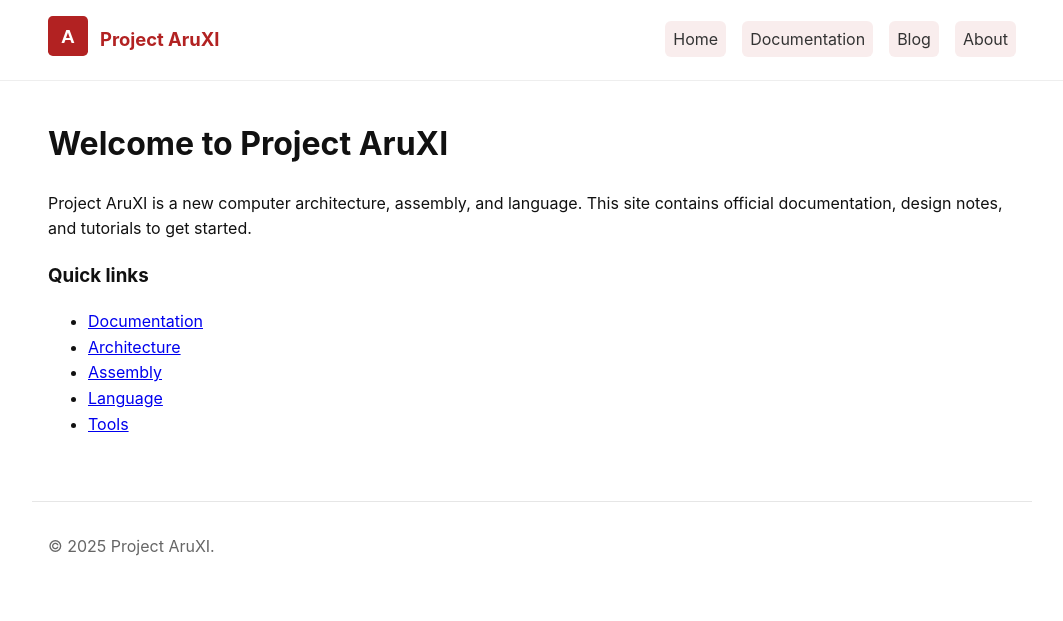
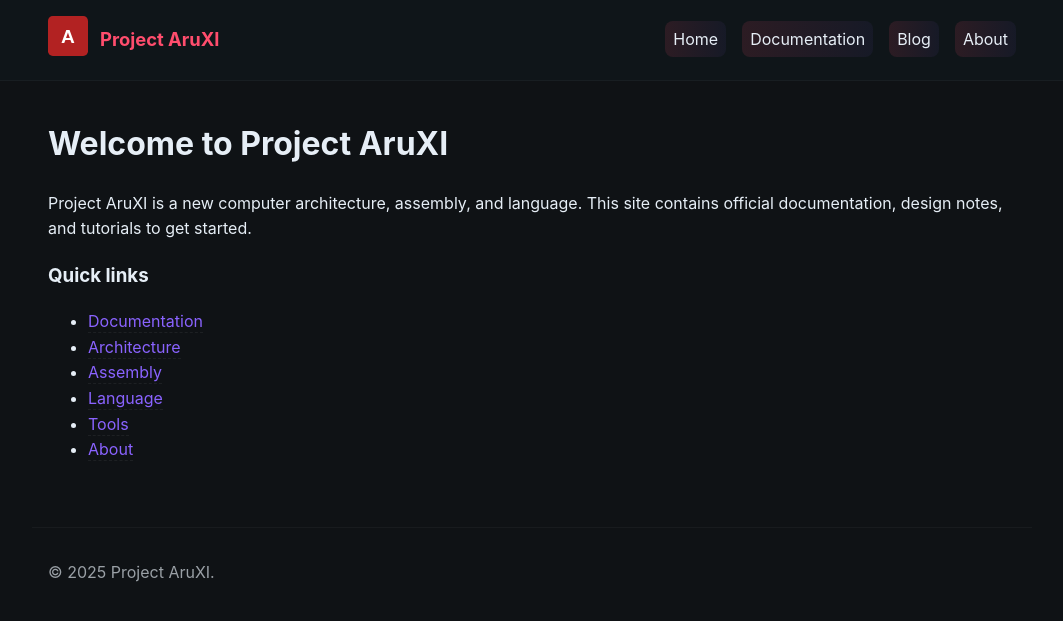
Before and after one commit to Project-AruXI/Project-AruXI.github.io, a Jekyll site: the page built from index.md, in a window 1280 px wide. Shown: the top 621 px of the page, without its empty margins (108-1171 px from the left). Built offline with Jekyll 4.4.1, drawn with Linux system fonts in a browser that asks for light colours.

Commit message:
Better link color, dark theme, better sidebar for documentation for color and highlighting

```diff
--- a/_layouts/default.html
+++ b/_layouts/default.html
@@ -10,7 +10,7 @@
   <body>
     {% include header.html %}
 
-    <main class="container">
+    <main class="container page-content">
       {{ content }}
     </main>
 
--- a/assets/css/main.scss
+++ b/assets/css/main.scss
@@ -3,65 +3,79 @@
 /* Main SCSS for Project AruXI - compiled by Jekyll */
 :root{
   --max-width: 1000px;
-  --accent: #b22222; /* firebrick red */
-  --muted: #666;
-  --bg: #ffffff;
+  --accent: #ff4d6d; /* vivid red */
+  --accent-2: #8a63ff; /* purple accent */
+  --muted: #9aa0a6;
+  --bg: #0f1215; /* near-black */
+  --panel: #0f1519; /* slightly lighter for panels */
+  --surface: #0b0d0f;
+  --code-bg: #0b1020;
+  --text: #e6eef6;
 }
 
 *{box-sizing:border-box}
-body{font-family: -apple-system, BlinkMacSystemFont, "Segoe UI", Roboto, "Helvetica Neue", Arial;line-height:1.6;margin:0;color:#111;background:var(--bg)}
+body{font-family: -apple-system, BlinkMacSystemFont, "Segoe UI", Roboto, "Helvetica Neue", Arial;line-height:1.6;margin:0;color:var(--text);background:var(--bg)}
 .container{max-width:var(--max-width);margin:0 auto;padding:1rem}
-.site-header{background:#fff;border-bottom:1px solid #eee}
+.site-header{background:var(--panel);border-bottom:1px solid rgba(255,255,255,0.04)}
 .header-inner{display:flex;align-items:center;justify-content:space-between;gap:1rem}
 .brand-link{display:flex;align-items:center;gap:0.75rem;text-decoration:none}
 .logo svg{width:40px;height:40px;display:block}
 .site-title-text{font-weight:700;color:var(--accent);font-size:1.15rem}
 .main-nav ul{list-style:none;margin:0;padding:0;display:flex;gap:1rem}
-.main-nav a{color:#333;text-decoration:none;padding:0.5rem}
+.main-nav a{color:var(--text);text-decoration:none;padding:0.5rem}
 .main-nav a:hover{color:var(--accent)}
-.site-footer{border-top:1px solid #e6e6e6;padding:1rem;margin-top:2rem;color:var(--muted)}
-pre{background:#272822;color:#f8f8f2;padding:0.75rem;border-radius:4px;overflow:auto}
+.site-footer{border-top:1px solid rgba(255,255,255,0.04);padding:1rem;margin-top:2rem;color:var(--muted)}
+pre{background:var(--code-bg);color:#dbe9ff;padding:0.75rem;border-radius:6px;overflow:auto}
 .docs-index{display:grid;grid-template-columns:repeat(auto-fit,minmax(220px,1fr));gap:1rem}
-.card{border:1px solid #e6e6e6;padding:1rem;border-radius:6px;background:#fff}
+.card{border:1px solid rgba(255,255,255,0.04);padding:1rem;border-radius:8px;background:var(--surface)}
 
 /* Docs layout */
 .docs-layout{display:flex;gap:1.5rem;align-items:flex-start}
-.docs-sidebar{width:220px;flex:0 0 220px;border-right:1px solid #eee;padding-right:1rem}
-.docs-sidebar h3{margin-top:0;color:var(--accent)}
+.docs-sidebar{width:220px;flex:0 0 220px;border-right:1px solid rgba(255,255,255,0.04);padding-right:1rem}
+.docs-sidebar h3{margin-top:0;color:var(--accent-2)}
 .docs-sidebar ul{list-style:none;padding:0;margin:0}
 .docs-sidebar li{margin:0.5rem 0}
-.docs-sidebar a{color:#222;text-decoration:none;padding:0.35rem 0.5rem;display:inline-block;border-radius:6px}
-.docs-sidebar a:hover, .docs-sidebar a:focus, .docs-sidebar a:active{color:var(--accent);background:rgba(178,34,34,0.06)}
+.docs-sidebar a{color:var(--text);text-decoration:none;padding:0.35rem 0.5rem;display:inline-block;border-radius:6px}
+.docs-sidebar a:hover, .docs-sidebar a:focus, .docs-sidebar a:active{color:var(--accent);background:rgba(255,77,109,0.06)}
 /* don't apply permanent background via .active; instead rely on hover/focus for transient highlight */
-.docs-sidebar li.active a{color:#111}
+.docs-sidebar li.active a{color:var(--text)}
 
 /* Submenu styles */
 .nav-group{display:block}
 .nav-group-head{display:flex;align-items:center;justify-content:space-between;gap:0.5rem}
 .nav-toggle{background:none;border:0;padding:0.15rem 0.4rem;border-radius:4px;cursor:pointer;color:var(--muted)}
-.nav-toggle:focus{outline:2px solid rgba(178,34,34,0.2)}
+.nav-toggle:focus{outline:2px solid rgba(138,99,255,0.18)}
 .nav-submenu{list-style:none;margin:0.25rem 0 0 0;padding:0 0 0 8px;overflow:hidden;transition:max-height 320ms cubic-bezier(.2,.9,.2,1), opacity 220ms ease;max-height:0;opacity:0}
 .nav-submenu[aria-hidden='false'], .nav-submenu:not([hidden]){opacity:1}
 .nav-submenu li{margin:0.25rem 0}
 .nav-group .nav-submenu.open{max-height:600px;opacity:1}
 
 /* make child items visually distinct: smaller and offset */
-.nav-submenu a{font-size:0.95rem;color:#333;display:block;padding-left:0.6rem}
+.nav-submenu a{font-size:0.95rem;color:var(--muted);display:block;padding-left:0.6rem}
 .nav-submenu li{padding-left:0.6rem}
 .nav-submenu li a{transform:translateX(6px);transition:transform 180ms ease, color 150ms ease}
 .nav-submenu li a:hover{transform:translateX(8px);color:var(--accent)}
 
+/* inline links (markdown style) inside content and blog listing */
+.docs-content a, .card a{color:var(--accent-2);text-decoration:underline dotted rgba(255,255,255,0.08)}
+.docs-content a:hover, .card a:hover{color:var(--accent);text-decoration:underline solid}
+
+/* Page-content links (index.md, blog listing, regular pages) - softer, no background */
+.page-content a{color:var(--accent-2);text-decoration:none;border-bottom:1px dashed rgba(255,255,255,0.06);padding-bottom:1px}
+.page-content a:hover{color:var(--accent);border-bottom-style:solid}
+.page-content a:visited{color:rgba(255,120,140,0.8)}
+
 /* top nav active */
-.main-nav li.active a{background:rgba(178,34,34,0.08);border-radius:6px}
+.main-nav li.active a{background:linear-gradient(90deg, rgba(255,77,109,0.12), rgba(138,99,255,0.06));border-radius:8px}
 
 /* Docs content tuning */
 .docs-content h1, .docs-content h2, .docs-content h3{margin-top:0}
-.docs-content p{color:#222}
+.docs-content p{color:var(--text)}
 .docs-content{flex:1;min-width:0}
 
 @media (max-width: 820px){
   .docs-layout{flex-direction:column}
-  .docs-sidebar{width:100%;border-right:none;border-bottom:1px solid #eee;padding-bottom:0.75rem;margin-bottom:0.75rem}
+  .docs-sidebar{width:100%;border-right:none;border-bottom:1px solid rgba(255,255,255,0.04);padding-bottom:0.75rem;margin-bottom:0.75rem}
 }
 
 /* transition classes used by assets/js/transitions.js */
--- a/assets/js/docs_sidebar.js
+++ b/assets/js/docs_sidebar.js
@@ -56,6 +56,11 @@
 
   // on load auto-open any group that contains an active child
   document.addEventListener('DOMContentLoaded', function(){
+    try{
+      const cur = location.pathname.replace(/index.html$/, '');
+      // don't auto-open groups when on the docs index itself
+      if(cur === '/docs/' || cur === '/docs') return;
+    }catch(e){ /* ignore */ }
     document.querySelectorAll('.nav-group.has-children').forEach(group=>{
       if(group.querySelector('li.active')){
         const submenu = group.querySelector('.nav-submenu');
--- a/index.md
+++ b/index.md
@@ -14,3 +14,4 @@ Project AruXI is a new computer architecture, assembly, and language. This site
 - [Assembly](/docs/assembly/)
 - [Language](/docs/language/)
 - [Tools](/docs/tools/)
+- [About](/about/)
```
